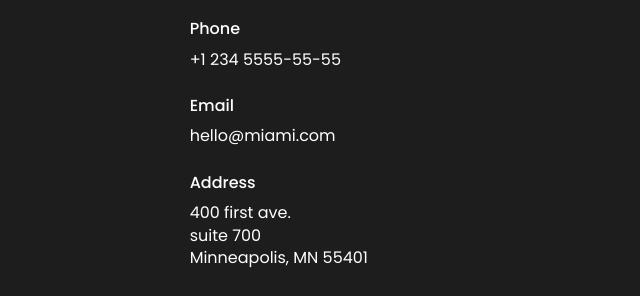
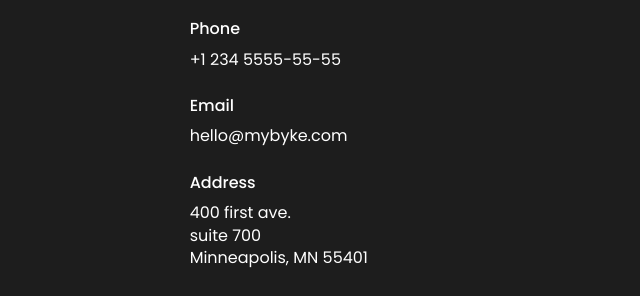
Before and after one commit to M1k1ta/my-byke-landing, a website built with Parcel: page src/index.html in a window 1280 px wide. Shown: the part 3660-3956 px from the top of the page, 547-1187 px from the left. Built offline with nearby package versions, Linux system fonts and the light colour scheme.

Commit message:
fix email

```diff
--- a/src/index.html
+++ b/src/index.html
@@ -436,10 +436,10 @@
                 </div>
 
                 <a
-                  href="mailto:hello@miami.com"
+                  href="mailto:hello@mybyke.com"
                   class="contact-us__info-link"
                 >
-                  hello@miami.com
+                  hello@mybyke.com
                 </a>
               </div>
 
```
